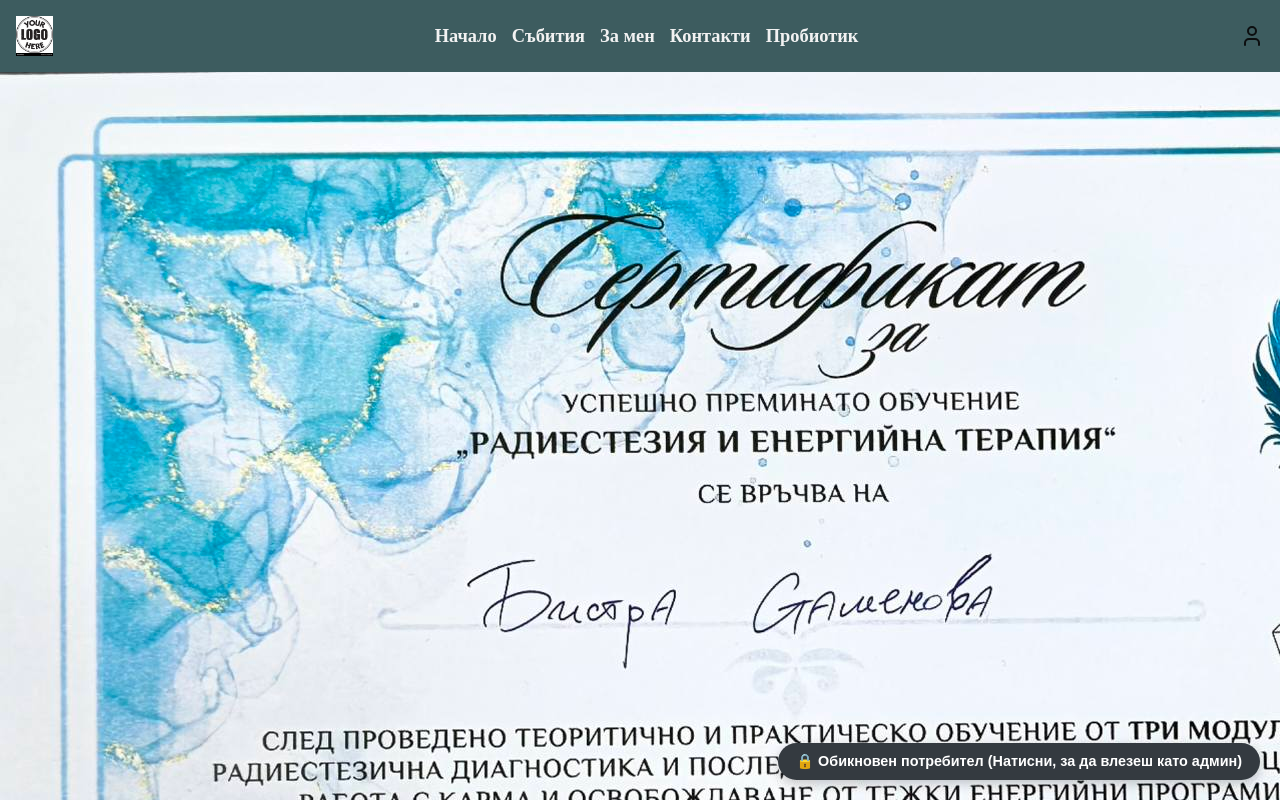
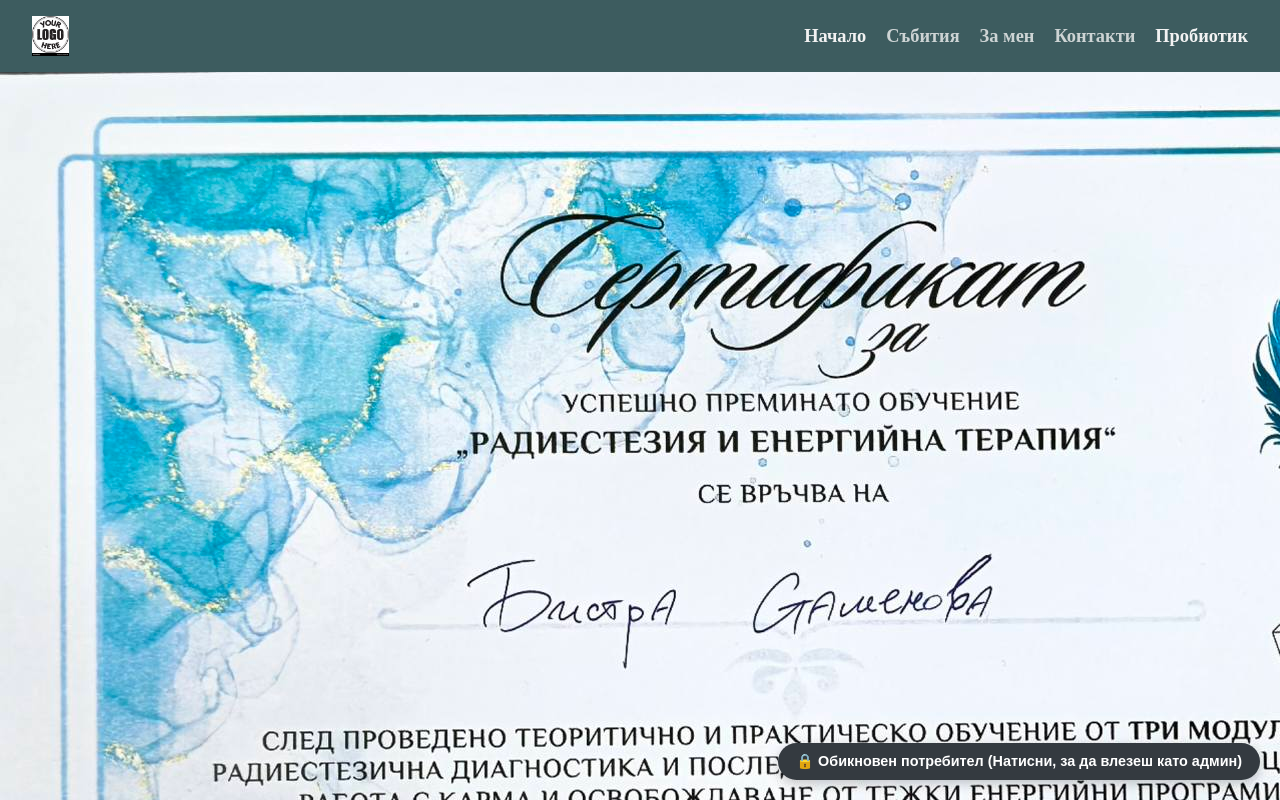
Before and after one commit to Manoela2003/Energy-Academy, a React (Vite) app: page /about-me in a window 1280 px wide. Shown: the top 800 px of the page. Built offline with nearby package versions, Linux system fonts and the light colour scheme; no server answers.

Commit message:
Make nav responsive

```diff
--- a/src/components/AboutSection/AboutSection.css
+++ b/src/components/AboutSection/AboutSection.css
@@ -2,6 +2,7 @@
     width: 100%;
     padding: 5rem 1.5rem;
     background-color: var(--color-surface);
+    overflow: hidden;
 }
 
 .about-container {
@@ -17,14 +18,16 @@
     position: relative;
     display: flex;
     justify-content: center;
+    width: 100%;
+    max-width: 440px;
+    margin: 0 auto;
 }
 
 .about-image-backdrop {
     position: absolute;
-    top: -15px;
-    left: -15px;
-    width: 100%;
-    height: 100%;
+    inset: -15px;
+    width: auto;
+    height: auto;
     background: var(--color-surface-soft);
     border-radius: 24px;
     z-index: 0;
@@ -33,7 +36,7 @@
 .about-image {
     position: relative;
     width: 100%;
-    max-width: 440px;
+    max-width: 100%;
     height: 520px;
     object-fit: cover;
     border-radius: 24px;
@@ -45,6 +48,7 @@
 .about-content {
     display: flex;
     flex-direction: column;
+    min-width: 0;
 }
 
 .about-eyebrow {
@@ -63,6 +67,7 @@
     line-height: 1.25;
     color: var(--color-primary);
     margin: 0 0 1.5rem 0;
+    word-break: break-word;
 }
 
 .about-title .highlight-name {
@@ -70,7 +75,6 @@
     font-style: italic;
     font-weight: 600;
     color: var(--color-accent);
-    white-space: nowrap;
 }
 
 .about-intro {
@@ -128,6 +132,10 @@
 }
 
 @media (max-width: 992px) {
+    .about-section {
+        padding: 3rem 1rem;
+    }
+
     .about-container {
         grid-template-columns: 1fr;
         gap: 3rem;
--- a/src/components/LeafDividerSection/LeafDividerSection.css
+++ b/src/components/LeafDividerSection/LeafDividerSection.css
@@ -74,8 +74,7 @@
   }
 
   .leaf-center-box {
-    margin: 1.5rem 0;
-    width: 100%;
+    margin: 1.5rem 1.25rem;
     flex-basis: 0;
   }
 }
--- a/src/components/NavBar/NavBar.css
+++ b/src/components/NavBar/NavBar.css
@@ -1,16 +1,29 @@
 .nav-bar {
-    padding: 1rem;
+    padding: 1rem 2rem;
     display: flex;
     justify-content: space-between;
     align-items: center;
     background-color: var(--color-primary);
+    position: relative;
+    z-index: 1002;
 }
 
-.nav-bar ul {
+.nav-logo {
+    height: 40px;
+}
+
+.nav-right-container {
     display: flex;
-    justify-content: center;
     align-items: center;
-    gap: 15px;
+}
+
+.nav-links {
+    display: flex;
+    align-items: center;
+    gap: 20px;
+    list-style: none;
+    margin: 0;
+    padding: 0;
 }
 
 .nav-bar .nav-item {
@@ -18,8 +31,44 @@
     color: var(--color-surface);
     font-weight: bold;
     font-size: 1.15rem;
+    transition: opacity 0.2s;
 }
 
-.nav-bar .nav-logo {
-    height: 40px;
+.nav-bar .nav-item:hover,
+.nav-bar .nav-item.active {
+    opacity: 0.8;
 }
+
+.menu-icon {
+    display: none;
+    cursor: pointer;
+    color: var(--color-surface);
+    z-index: 1003;
+}
+
+@media screen and (max-width: 768px) {
+    .menu-icon {
+        display: block;
+    }
+
+    .nav-links {
+        position: fixed;
+        top: 0;
+        right: -100%;
+        width: 75%;
+        max-width: 320px;
+        height: 100vh;
+        background-color: var(--color-primary);
+        flex-direction: column;
+        justify-content: center;
+        align-items: center;
+        gap: 30px;
+        box-shadow: -5px 0 20px rgba(0, 0, 0, 0.4);
+        transition: right 0.35s cubic-bezier(0.77, 0, 0.175, 1);
+        z-index: 1001;
+    }
+
+    .nav-links.active {
+        right: 0;
+    }
+}
--- a/src/components/NavBar/NavBar.jsx
+++ b/src/components/NavBar/NavBar.jsx
@@ -1,9 +1,11 @@
-import './NavBar.css'
-import { User } from 'lucide-react'
-import { NavLink } from 'react-router'
-import logo from '../../assets/logo-placeholder.avif'
+import { useState } from 'react';
+import './NavBar.css';
+import { Menu, X } from 'lucide-react';
+import { NavLink } from 'react-router';
+import logo from '../../assets/logo-placeholder.avif';
 
 function NavBar() {
+    const [isOpen, setIsOpen] = useState(false);
 
     const navItems = [
         { id: 1, label: "Начало", href: "/" },
@@ -11,17 +13,36 @@ function NavBar() {
         { id: 3, label: "За мен", href: "/about-me" },
         { id: 4, label: "Контакти", href: "#contacts" },
         { id: 5, label: "Пробиотик", href: "/probiotic" },
-    ]
+    ];
+
+    const closeMenu = () => setIsOpen(false);
 
     return (
         <nav className="nav-bar">
-            <img className="nav-logo" src={logo} />
-            <ul>
-                {navItems.map(item => <NavLink key={item.id} className={({ isActive }) => isActive ? "nav-item active" : "nav-item"} to={item.href} end>{item.label}</NavLink>)}
-            </ul>
-            <User />
+            <img className="nav-logo" src={logo} alt="Logo" />
+
+            <div className="nav-right-container">
+                <ul className={isOpen ? "nav-links active" : "nav-links"}>
+                    {navItems.map(item => (
+                        <li key={item.id}>
+                            <NavLink
+                                className={({ isActive }) => isActive ? "nav-item active" : "nav-item"}
+                                to={item.href}
+                                end
+                                onClick={closeMenu}
+                            >
+                                {item.label}
+                            </NavLink>
+                        </li>
+                    ))}
+                </ul>
+
+                <div className="menu-icon" onClick={() => setIsOpen(!isOpen)}>
+                    {isOpen ? <X size={28} /> : <Menu size={28} />}
+                </div>
+            </div>
         </nav>
-    )
+    );
 }
 
 export default NavBar;
--- a/src/components/ProbioticComponents/ProbioticSection/ProbioticSection.css
+++ b/src/components/ProbioticComponents/ProbioticSection/ProbioticSection.css
@@ -1,6 +1,6 @@
 .probiotic-section {
     background-color: var(--color-surface);
-    padding: 5rem 1.5rem;
+    padding: 3rem 1.5rem;
     box-sizing: border-box;
 }
 
@@ -163,8 +163,16 @@
 }
 
 @media (max-width: 850px) {
+    .probiotic-section {
+        padding: 2rem 1rem;
+    }
+
     .probiotic-card {
         padding: 2rem 1.5rem;
+    }
+
+    .probiotic-header {
+        margin-bottom: 2rem;
     }
 
     .probiotic-body {
--- a/src/components/UpcomingEventsSection/UpcomingEventSection.css
+++ b/src/components/UpcomingEventsSection/UpcomingEventSection.css
@@ -15,7 +15,7 @@
 
 .events {
   display: grid;
-  grid-template-columns: repeat(auto-fit, minmax(360px, 1fr));
+  grid-template-columns: repeat(auto-fit, minmax(min(100%, 360px), 1fr));
   gap: 2.5rem;
   align-items: stretch;
 }
--- a/src/css/index.css
+++ b/src/css/index.css
@@ -22,4 +22,5 @@ body {
   background-color: var(--color-surface);
   color: var(--color-text-main);
   font-family: system-ui, -apple-system, BlinkMacSystemFont, sans-serif;
+  max-width: 100vw;
 }
```
